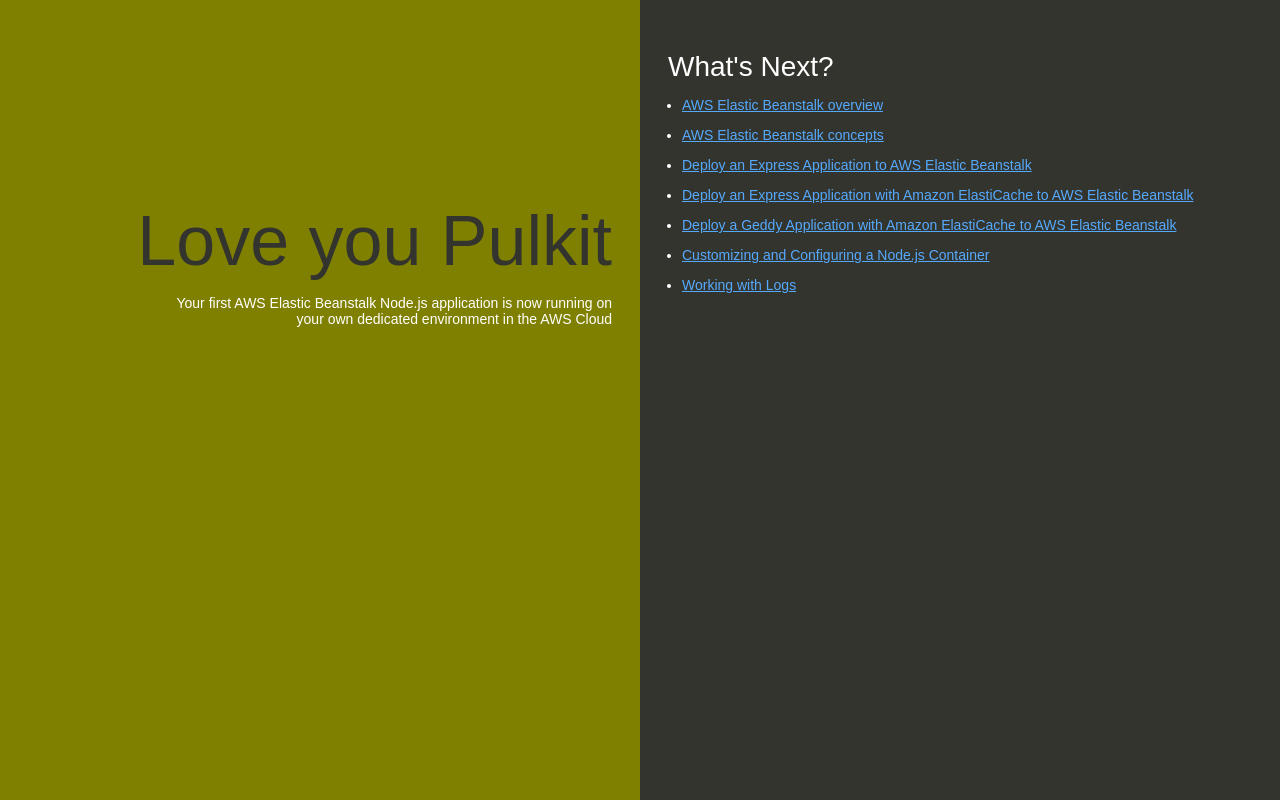
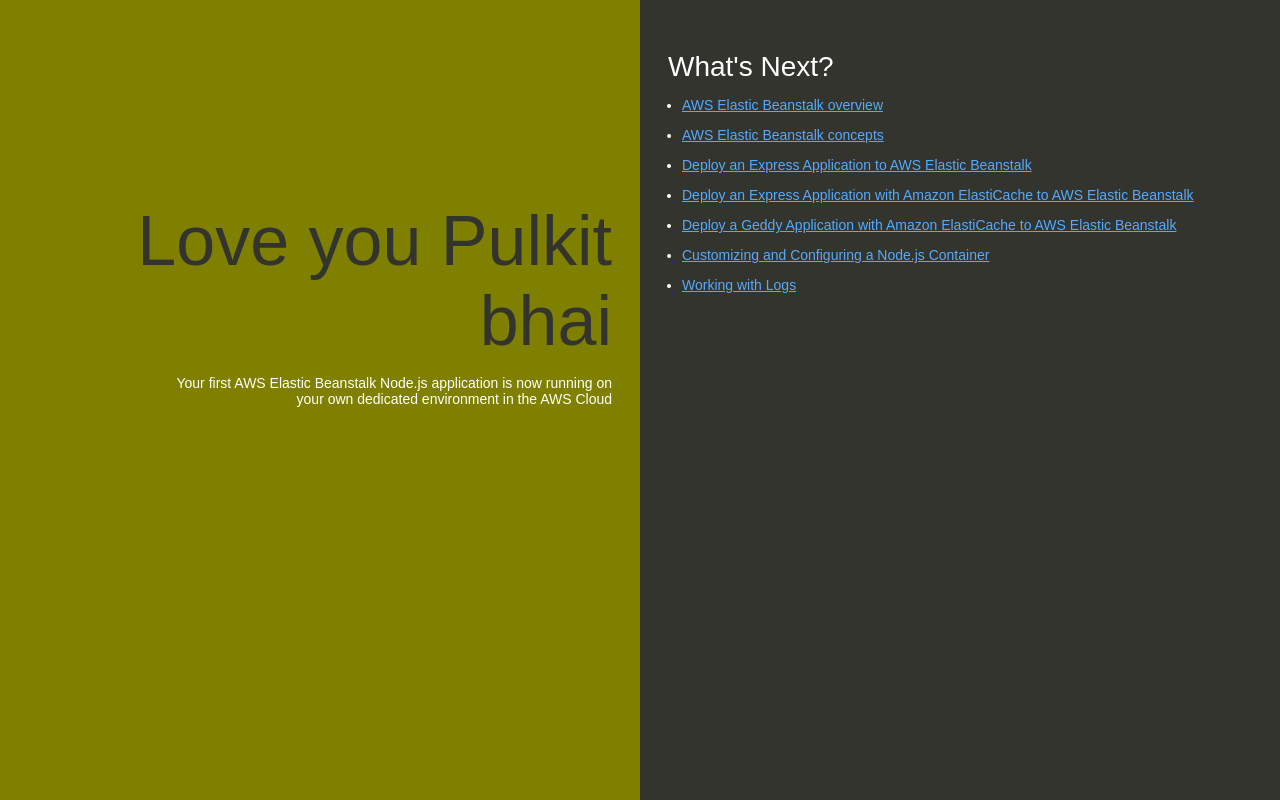
Before and after one commit to Pulkitwebd1/learning, a website: page index.html in a window 1280 px wide. Drawn offline with Linux system fonts and the light colour scheme.

Commit message:
Update index.html
love you pulkit bhai

```diff
--- a/index.html
+++ b/index.html
@@ -74,7 +74,7 @@
   </head>
   <body>
     <div class="textColumn">
-      <h1>Love you Pulkit</h1>
+      <h1>Love you Pulkit bhai</h1>
       <p>Your first AWS Elastic Beanstalk Node.js application is now running on your own dedicated environment in the AWS Cloud</p>
     </div>
     <div class="linksColumn">
```
